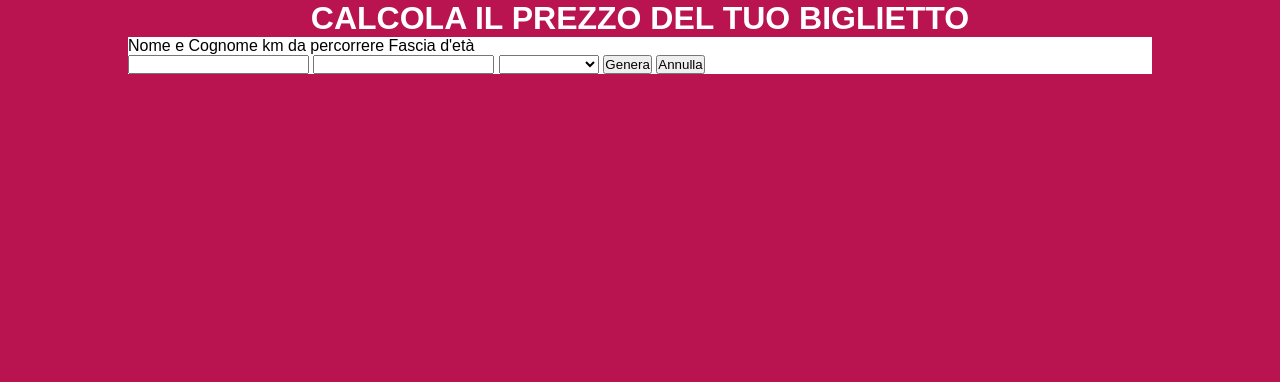
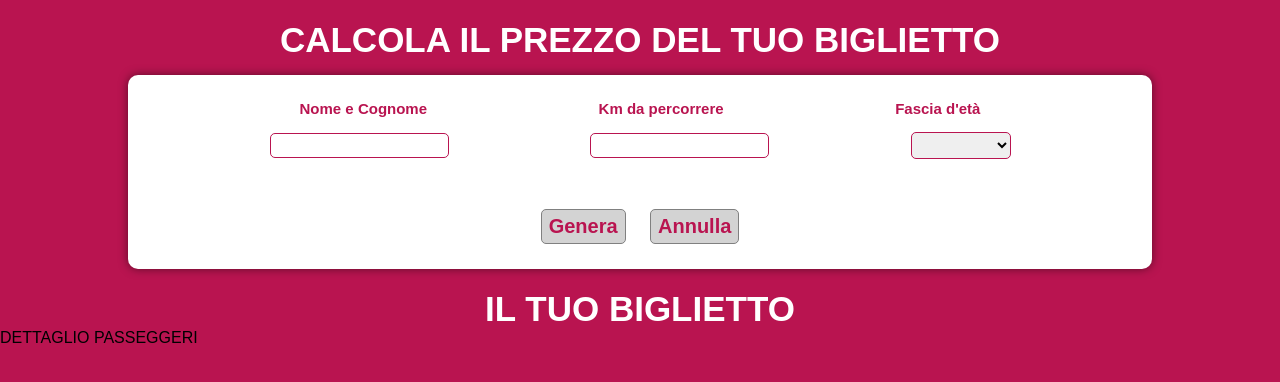
Before and after one commit to Andrea8802/js-biglietto-treno-form, a plain HTML site: page index.html in a window 1280 px wide. Drawn offline with Linux system fonts and the light colour scheme.

Commit message:
Input Desing Done

```diff
--- a/css/style.css
+++ b/css/style.css
@@ -5,8 +5,11 @@
     padding: 0;
 }
 
+:root{
+    --primary-color: #b91450;
+}
 body{
-    background-color: #b91450;
+    background-color: var(--primary-color);
     font-family: Arial, Helvetica, sans-serif;
 }
 
@@ -14,14 +17,54 @@ body{
 h1{
     color: white;
     text-align: center;
+    font-size: 35px;
+    margin-top: 20px;
 }
 
 .input-cont{
     background-color: white;
     width: 80%;
     margin: auto;
+    padding: 25px 0;
+    border-radius: 10px;
+    box-shadow: 0px 0px 10px rgba(0, 0, 0, 0.5);
+    margin-top: 15px;
 }
 
-.labels{
+.labels, .input{
+    display: flex;
+    justify-content: space-evenly;
+    align-items: center;
+    font-size: 15px;
+}
 
+    .labels{
+        color: var(--primary-color);
+        font-weight: 600;
+    }
+
+    .input{
+        margin-top: 15px;
+    }
+
+        .input > input, .input > select{
+            border: 1px solid var(--primary-color);
+            border-radius: 5px;
+            padding: 4px 0;
+        }
+
+.buttons{
+    text-align: center;
+    margin-top:50px;
 }
+
+    .buttons > button{
+    color: var(--primary-color);
+    background-color: lightgrey;
+    padding: 5px 7px;
+    border: 1px solid gray;
+    border-radius: 5px;
+    font-size: 20px;
+    font-weight: bold;
+    margin: 0 10px
+    }
--- a/index.html
+++ b/index.html
@@ -20,7 +20,7 @@
                 </label>
 
                 <label for="km">
-                    km da percorrere
+                    Km da percorrere
                 </label>
 
                 <label for="eta">
@@ -37,10 +37,26 @@
                     <option value="minorenne">Minorenne</option>
                     <option value="over65">Over65</option>
                 </select>
+            </div>
+
+            <div class="buttons">
                 <button id="genera">Genera</button>
                 <button id="annulla">Annulla</button>
+            </div>
             </section>
-            </div>
+
+            <section class="output-cont">
+                <h1>
+                    IL TUO BIGLIETTO
+                </h1>
+                <div>
+                    DETTAGLIO PASSEGGERI
+                </div>
+                <div class="output">
+
+                </div>
+            </section>
+
     </main>
 
 
```
